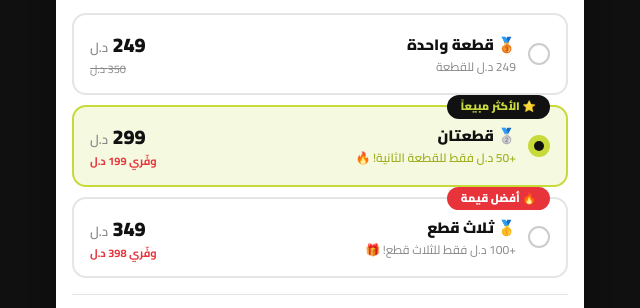
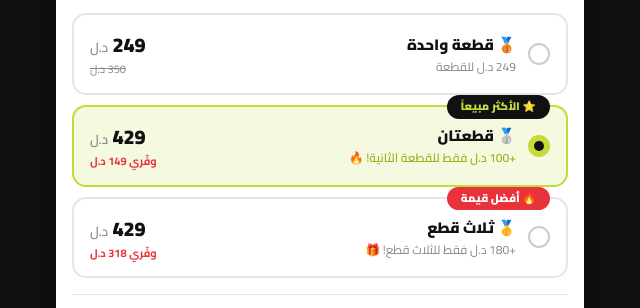
Before and after one commit to sadikachraf/retin-libya, a plain HTML site: page index.html in a window 1280 px wide. Shown: the part 6456-6764 px from the top of the page, 320-960 px from the left. Drawn offline with Linux system fonts and the light colour scheme.

Commit message:
Add files via upload

```diff
--- a/index.html
+++ b/index.html
@@ -687,36 +687,34 @@ footer strong{color:var(--lime)}
         </div>
 
         <!-- Row 2 POPULAR -->
-        <div class="orow" id="orow2" onclick="pickOffer(2,'قطعتان','299 د.ل')" style="border:2px solid var(--lime);border-radius:14px;padding:14px 16px;margin-bottom:10px;cursor:pointer;display:flex;align-items:center;justify-content:space-between;position:relative;background:var(--lime-pale);transition:border-color .2s,background .2s">
+        <div class="orow" id="orow2" onclick="pickOffer(2,'قطعتان','349 د.ل')" style="border:2px solid var(--border);border-radius:14px;padding:14px 16px;margin-bottom:10px;cursor:pointer;display:flex;align-items:center;justify-content:space-between;position:relative;background:var(--white);transition:border-color .2s,background .2s">
           <div style="position:absolute;top:-12px;right:16px;background:var(--black);color:var(--lime);font-size:11px;font-weight:800;padding:3px 14px;border-radius:50px">⭐ الأكثر مبيعاً</div>
           <div style="display:flex;align-items:center;gap:12px">
-            <div class="radio-dot" style="width:22px;height:22px;border-radius:50%;border:2px solid var(--lime);flex-shrink:0;display:flex;align-items:center;justify-content:center;background:var(--lime);transition:all .2s">
-              <div style="width:10px;height:10px;border-radius:50%;background:var(--black)"></div>
-            </div>
+            <div class="radio-dot" style="width:22px;height:22px;border-radius:50%;border:2px solid #ccc;flex-shrink:0;display:flex;align-items:center;justify-content:center;background:transparent;transition:all .2s"></div>
             <div>
               <div style="font-size:15px;font-weight:800;color:var(--black)">🥈 قطعتان</div>
-              <div style="font-size:12px;color:var(--lime-dark);font-weight:600">+50 د.ل فقط للقطعة الثانية! 🔥</div>
+              <div style="font-size:12px;color:var(--lime-dark);font-weight:600">+100 د.ل فقط للقطعة الثانية! 🔥</div>
             </div>
           </div>
           <div style="text-align:left">
-            <div style="font-size:20px;font-weight:900;color:var(--black)">299 <span style="font-size:13px;font-weight:600;color:var(--light)">د.ل</span></div>
-            <div style="font-size:11px;color:var(--danger);font-weight:700">وفّري 199 د.ل</div>
+            <div style="font-size:20px;font-weight:900;color:var(--black)">429 <span style="font-size:13px;font-weight:600;color:var(--light)">د.ل</span></div>
+            <div style="font-size:11px;color:var(--danger);font-weight:700">وفّري 149 د.ل</div>
           </div>
         </div>
 
         <!-- Row 3 BEST VALUE -->
-        <div class="orow" id="orow3" onclick="pickOffer(3,'ثلاث قطع','349 د.ل')" style="border:2px solid var(--border);border-radius:14px;padding:14px 16px;margin-bottom:16px;cursor:pointer;display:flex;align-items:center;justify-content:space-between;position:relative;transition:border-color .2s,background .2s">
+        <div class="orow" id="orow3" onclick="pickOffer(3,'ثلاث قطع','429 د.ل')" style="border:2px solid var(--border);border-radius:14px;padding:14px 16px;margin-bottom:16px;cursor:pointer;display:flex;align-items:center;justify-content:space-between;position:relative;transition:border-color .2s,background .2s">
           <div style="position:absolute;top:-12px;right:16px;background:var(--danger);color:var(--white);font-size:11px;font-weight:800;padding:3px 14px;border-radius:50px">🔥 أفضل قيمة</div>
           <div style="display:flex;align-items:center;gap:12px">
             <div class="radio-dot" style="width:22px;height:22px;border-radius:50%;border:2px solid #ccc;flex-shrink:0;display:flex;align-items:center;justify-content:center;transition:all .2s"></div>
             <div>
               <div style="font-size:15px;font-weight:800;color:var(--black)">🥇 ثلاث قطع</div>
-              <div style="font-size:12px;color:var(--light)">+100 د.ل فقط للثلاث قطع! 🎁</div>
+              <div style="font-size:12px;color:var(--light)">+180 د.ل فقط للثلاث قطع! 🎁</div>
             </div>
           </div>
           <div style="text-align:left">
-            <div style="font-size:20px;font-weight:900;color:var(--black)">349 <span style="font-size:13px;font-weight:600;color:var(--light)">د.ل</span></div>
-            <div style="font-size:11px;color:var(--danger);font-weight:700">وفّري 398 د.ل</div>
+            <div style="font-size:20px;font-weight:900;color:var(--black)">429 <span style="font-size:13px;font-weight:600;color:var(--light)">د.ل</span></div>
+            <div style="font-size:11px;color:var(--danger);font-weight:700">وفّري 318 د.ل</div>
           </div>
         </div>
 
@@ -885,7 +883,7 @@ footer strong{color:var(--lime)}
 
 <script>
 /* ── STATE ── */
-let offer = {qty:'قطعتان', price:'299 د.ل'};
+let offer = {qty:'قطعتان', price:'349 د.ل'};
 let checkoutFired = false;
 
 /* ── FB PIXEL EVENTS ── */
@@ -901,12 +899,12 @@ function fireInitiateCheckout(){
 
 /* ── DEFAULT SELECT offer 2 ── */
 window.addEventListener('DOMContentLoaded', () => {
-  pickOffer(2,'قطعتان','299 د.ل');
+  pickOffer(2,'قطعتان','349 د.ل');
   // FB Pixel — ViewContent
   if(typeof fbq !== 'undefined') fbq('track','ViewContent',{
     content_name: 'Celimax Retinal Shot',
     currency: 'LYD',
-    value: 299
+    value: 349
   });
   startCountdown();
   animateViewers();
@@ -928,28 +926,24 @@ function goOrder(){
 function pickOffer(n, qty, price){
   offer = {qty, price};
 
-  const rows = [
-    {id:'orow1', lime:false},
-    {id:'orow2', lime:true},
-    {id:'orow3', lime:false}
-  ];
+  const rows = ['orow1','orow2','orow3'];
 
-  rows.forEach(({id, lime}, i) => {
-    const el = document.getElementById(id);
+  rows.forEach((id, i) => {
+    const el  = document.getElementById(id);
     const dot = el.querySelector('.radio-dot');
     const selected = (i === n - 1);
 
     if(selected){
       el.style.borderColor = 'var(--lime)';
       el.style.background  = 'var(--lime-pale)';
-      dot.style.background   = 'var(--lime)';
-      dot.style.borderColor  = 'var(--lime)';
+      dot.style.background  = 'var(--lime)';
+      dot.style.borderColor = 'var(--lime)';
       dot.innerHTML = '<div style="width:10px;height:10px;border-radius:50%;background:var(--black)"></div>';
     } else {
       el.style.borderColor = 'var(--border)';
-      el.style.background  = (id==='orow2') ? 'var(--lime-pale)' : 'var(--white)';
-      dot.style.background   = 'transparent';
-      dot.style.borderColor  = '#ccc';
+      el.style.background  = 'var(--white)';
+      dot.style.background  = 'transparent';
+      dot.style.borderColor = '#ccc';
       dot.innerHTML = '';
     }
   });
```
